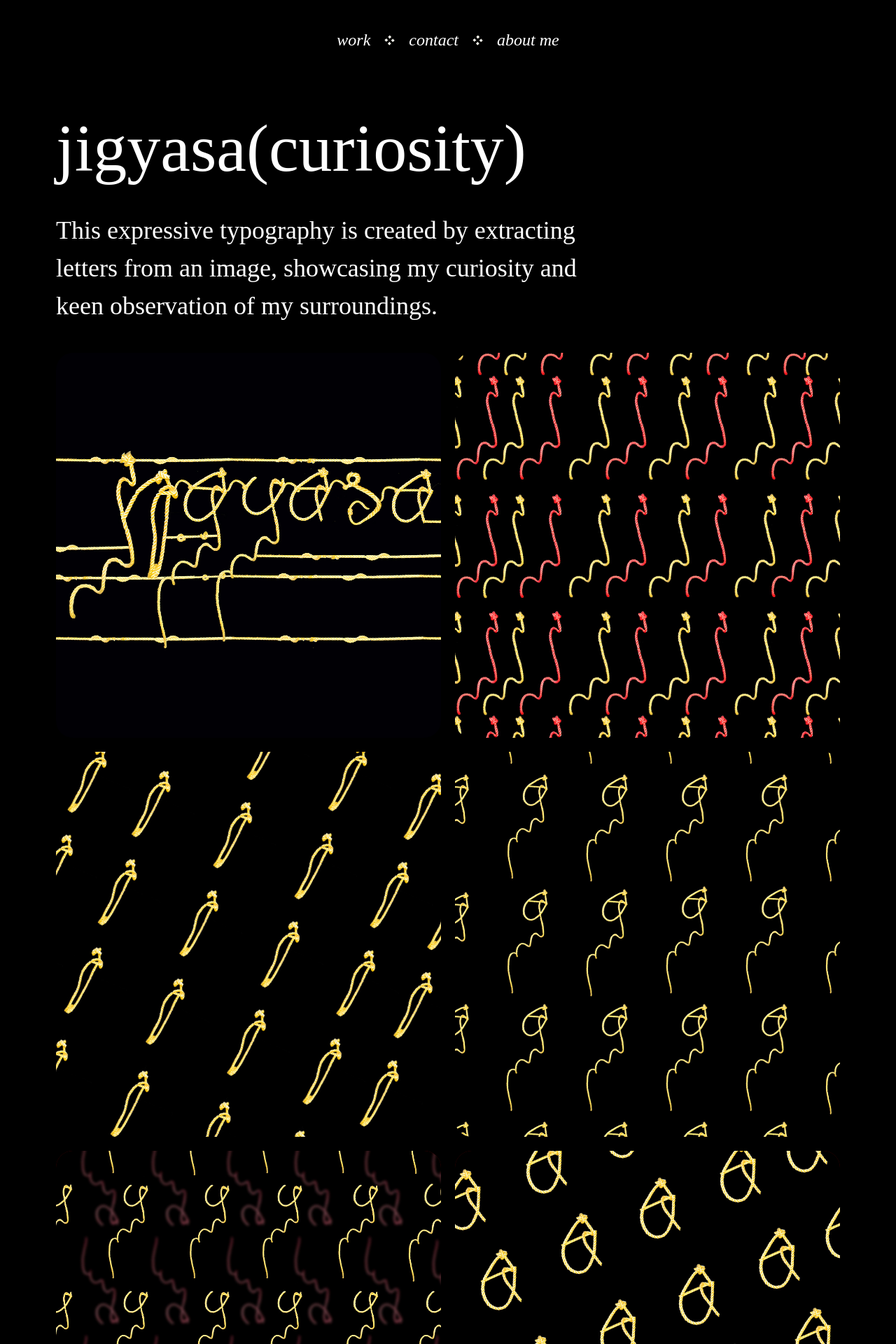
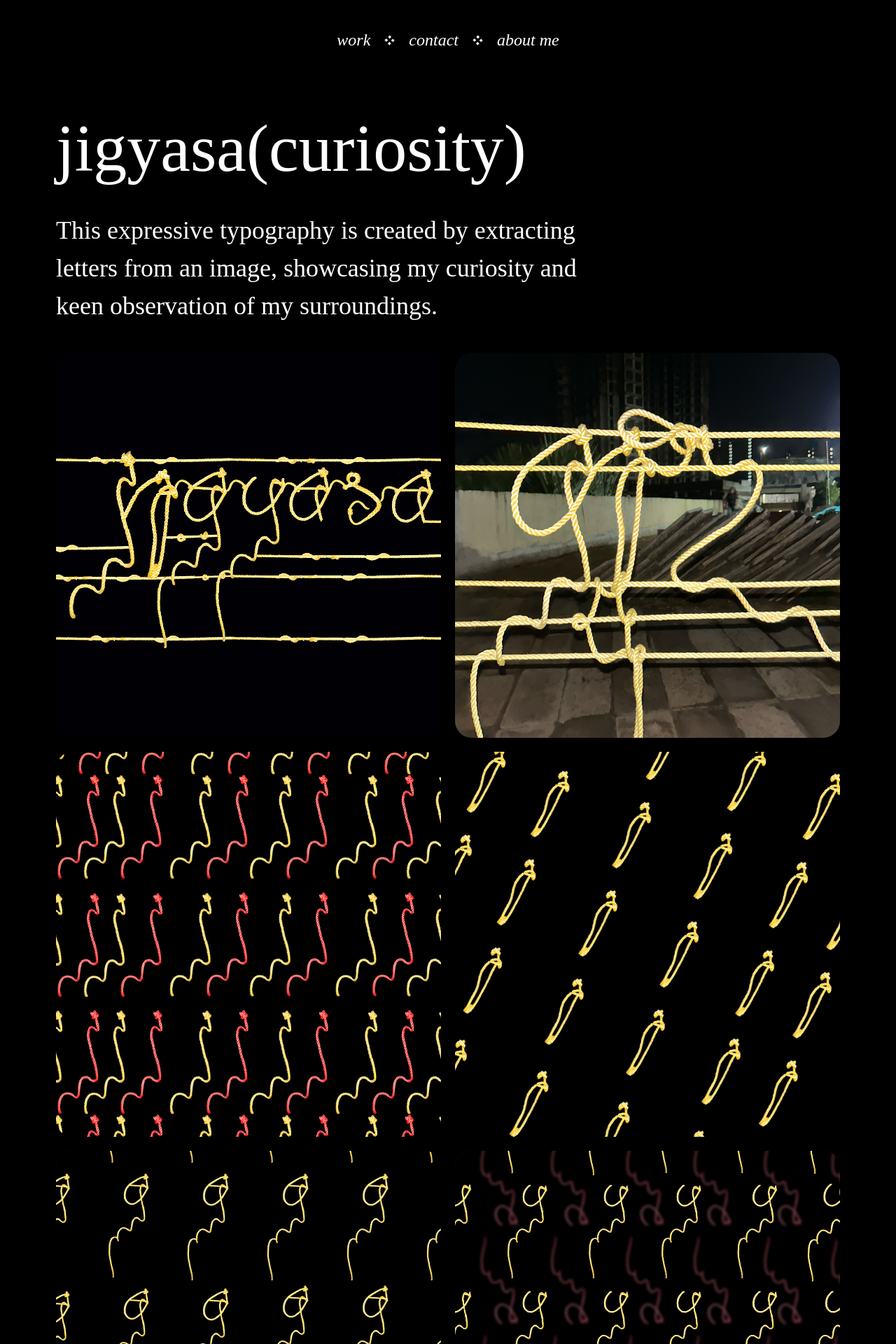
Before and after one commit to oblionC/saniya-portfolio, a Jekyll site: the page built from _typography/jigyasa.md, in a window 1280 px wide. Shown: the top 1920 px of the page at 70% size. Built offline with Jekyll 4.4.1, drawn with Linux system fonts in a browser that asks for light colours; some web fonts are replaced.

Commit message:
fix image order in jigyasa

```diff
--- a/_typography/jigyasa.md
+++ b/_typography/jigyasa.md
@@ -7,6 +7,9 @@ layout: post
 <div class="grid grid-cols-2 gap-5">
     <div class="col-span-1 rounded-3xl bg-[#600000] overflow-hidden relative">
         <img class="w-full h-full object-cover" src="{{site.baseurl}}assets/images/typography/Artboard 1.jpg" />
+    </div>
+    <div class="col-span-1 rounded-3xl bg-[#600000] overflow-hidden relative">
+        <img class="w-full h-full object-cover" src="{{site.baseurl}}assets/images/typography/Artboard 8.jpg" />
     </div>
     <div class="col-span-1 rounded-3xl bg-[#600000] overflow-hidden relative">
         <img class="w-full h-full object-cover" src="{{site.baseurl}}assets/images/typography/Artboard 2.jpg" />
@@ -26,7 +29,4 @@ layout: post
     <div class="col-span-1 rounded-3xl bg-[#600000] overflow-hidden relative">
         <img class="w-full h-full object-cover" src="{{site.baseurl}}assets/images/typography/Artboard 7.jpg" />
     </div>
-    <div class="col-span-1 rounded-3xl bg-[#600000] overflow-hidden relative">
-        <img class="w-full h-full object-cover" src="{{site.baseurl}}assets/images/typography/Artboard 8.jpg" />
-    </div>
 </div>
```
